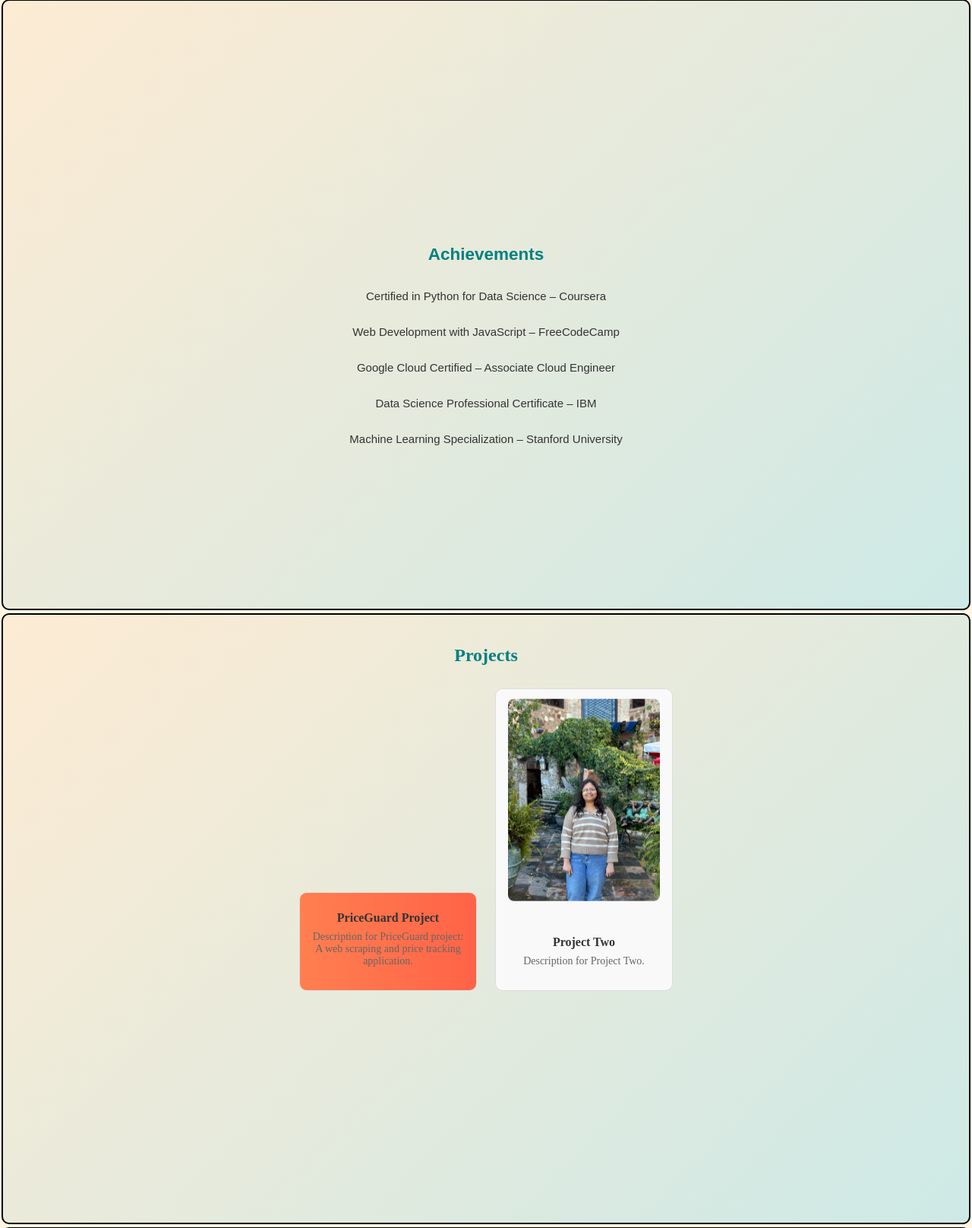
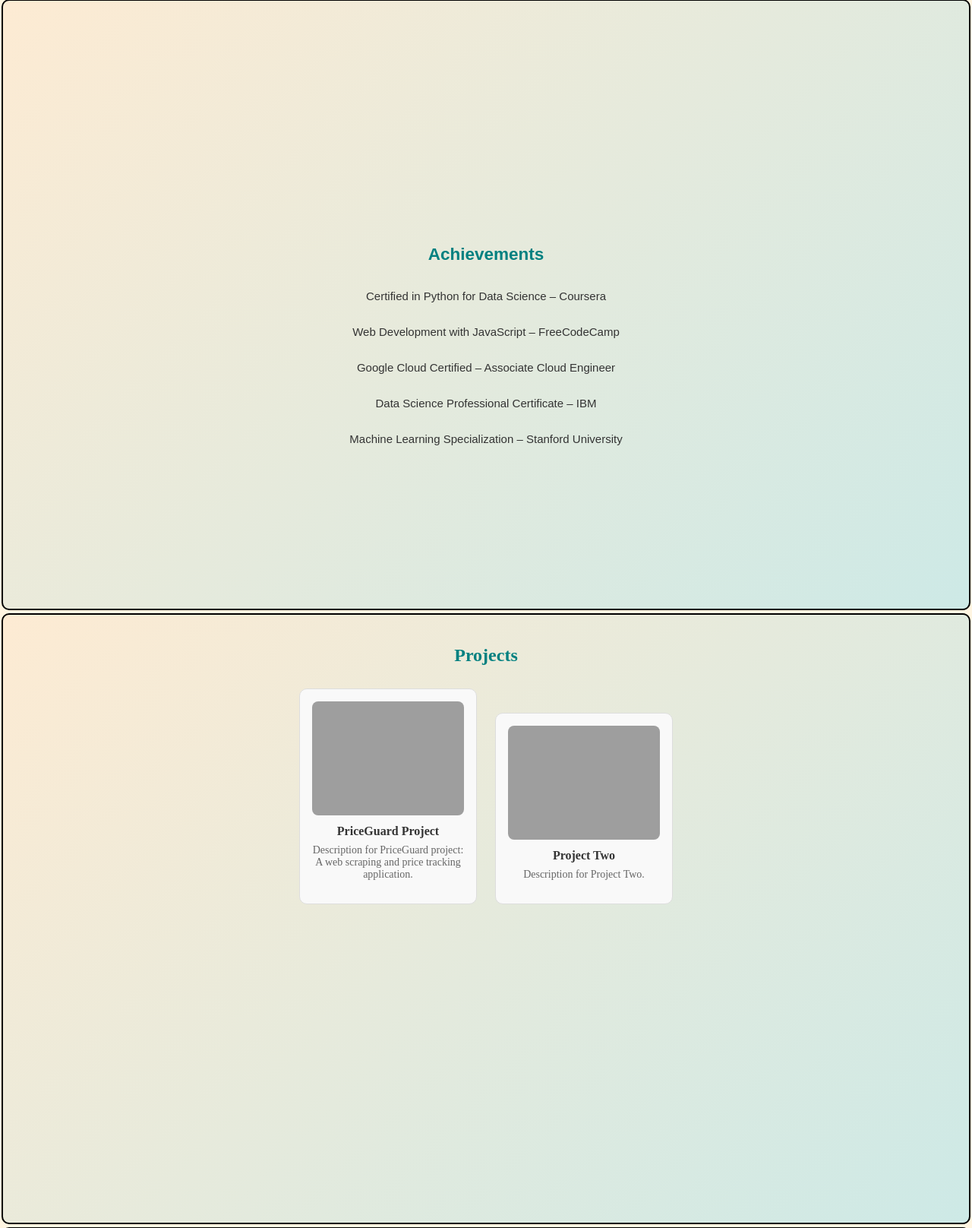
Before and after one commit to nissysharon/Portfolio, a Flask app: page / in a window 1280 px wide. Shown: the part 1767-3383 px from the top of the page at 76% size. Run offline with Flask 3, Linux system fonts and the light colour scheme; grey boxes are pictures that could not be loaded.

Commit message:
Update index.html

```diff
--- a/templates/index.html
+++ b/templates/index.html
@@ -58,17 +58,21 @@
 
   <!-- Projects Section -->
   <section id="projects" class="section">
-    <h2>Projects</h2>
-    <div class="project" style="background: linear-gradient(to right, #FF7F50, #FF6347);">
-    <a href="https://github.com/nissysharon/PriceGuard" target="_blank">PriceGuard Project</a>
-    <p>Description for PriceGuard project: A web scraping and price tracking application.</p>
-   </div>
+  <h2>Projects</h2>
+    <!-- PriceGuard Project -->
+    <div class="project">
+      <img src="{{ url_for('static', filename='images/project_common_img.jpg') }}" alt="PriceGuard Project Image" class="project-image">
+      <a href="https://github.com/nissysharon/PriceGuard" target="_blank">PriceGuard Project</a>
+      <p>Description for PriceGuard project: A web scraping and price tracking application.</p>
+    </div>
 
+    <!-- Other Project -->
     <div class="project">
-      <img src="{{ url_for('static', filename='images/profile-pic.jpeg') }}" alt="Nissy Carolin Pakalapati" class="profile-pic">
+      <img src="{{ url_for('static', filename='images/project_common_img.jpg') }}" alt="Project Two Image" class="project-image">
       <a href="https://github.com/yourusername/project-two" target="_blank">Project Two</a>
       <p>Description for Project Two.</p>
     </div>
+
   </section>
 
   <!-- Contact Me Section -->
```
